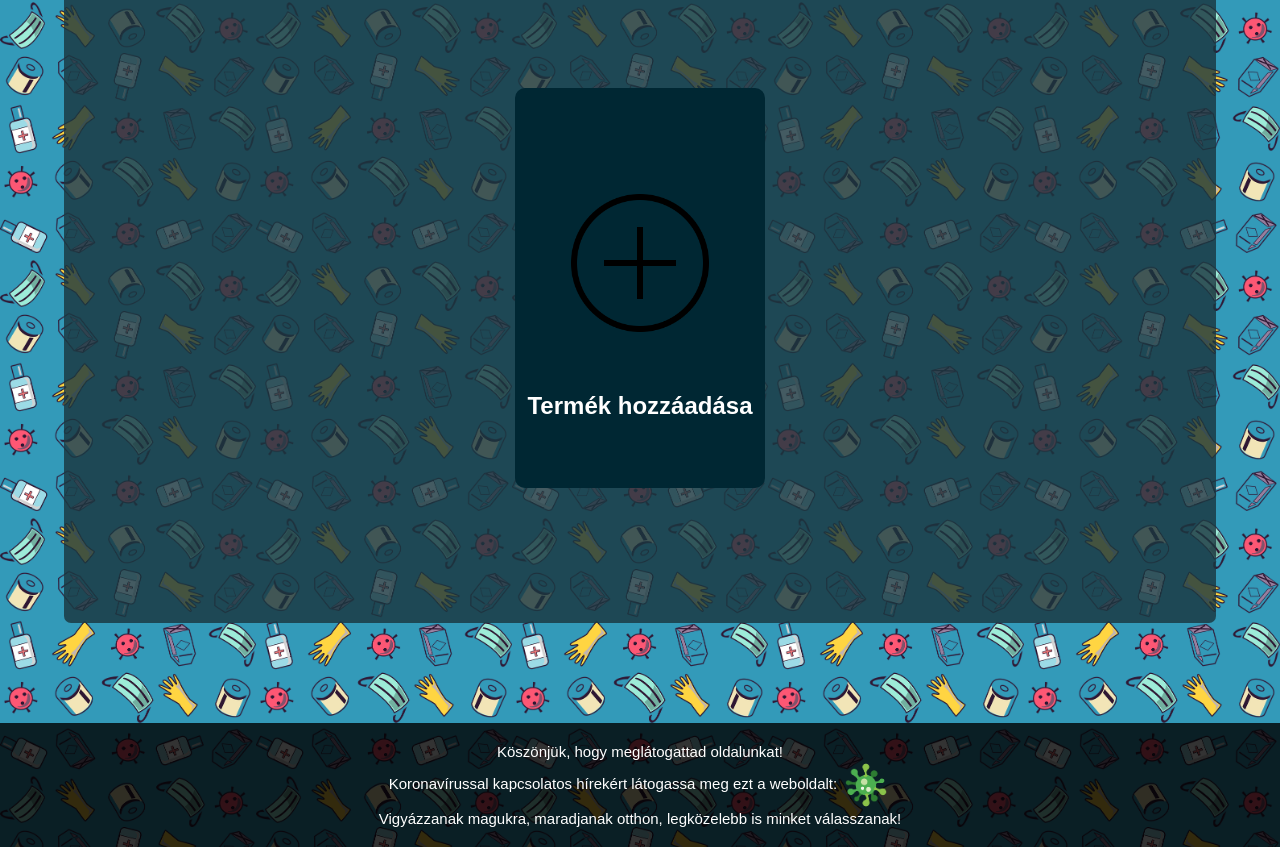
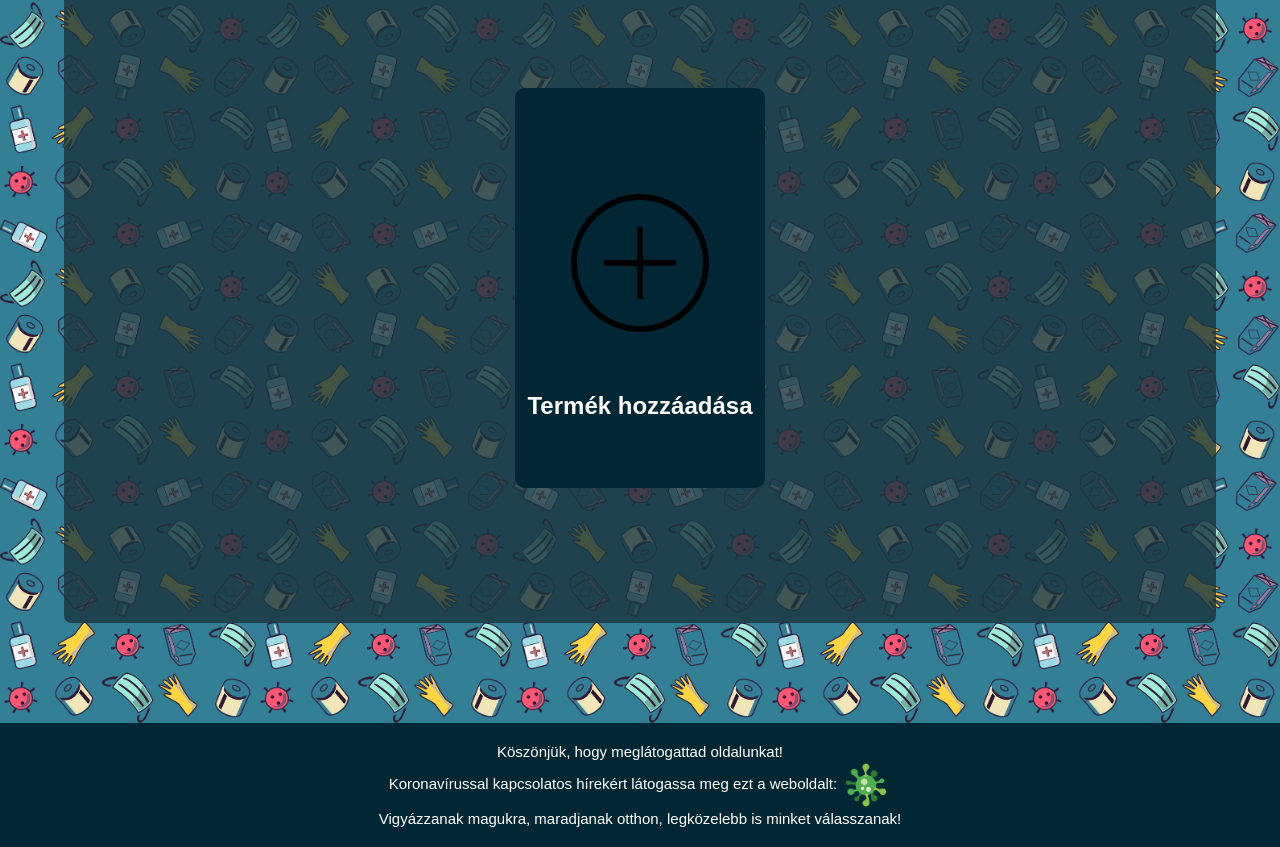
Before and after one commit to VaskoBence/Webshop, a plain HTML site: page index.html in a window 1280 px wide. Shown: the part 463-1310 px from the top of the page. Drawn offline with Linux system fonts and the light colour scheme.

Commit message:
Update style.css

```diff
--- a/CSS/style.css
+++ b/CSS/style.css
@@ -11,7 +11,7 @@ body{
     width: 100%;
     height: 100%;
     background-image: url("../images/background2.png");
-    background-color:rgba(0, 129, 168, 0.8);
+    background-color:rgba(0, 95, 124, 0.8);
     background-position: top-left;
     background-attachment: fixed;
     background-size: 20%;
@@ -90,7 +90,7 @@ footer{
     width: 100%;
     position: relative;
     bottom: 0px;
-    background-color: rgba(0,0,0,0.8);
+    background-color: rgb(0, 39, 51);
     text-align:center;
     font-size:15px;
     padding: 20px 0;
```
